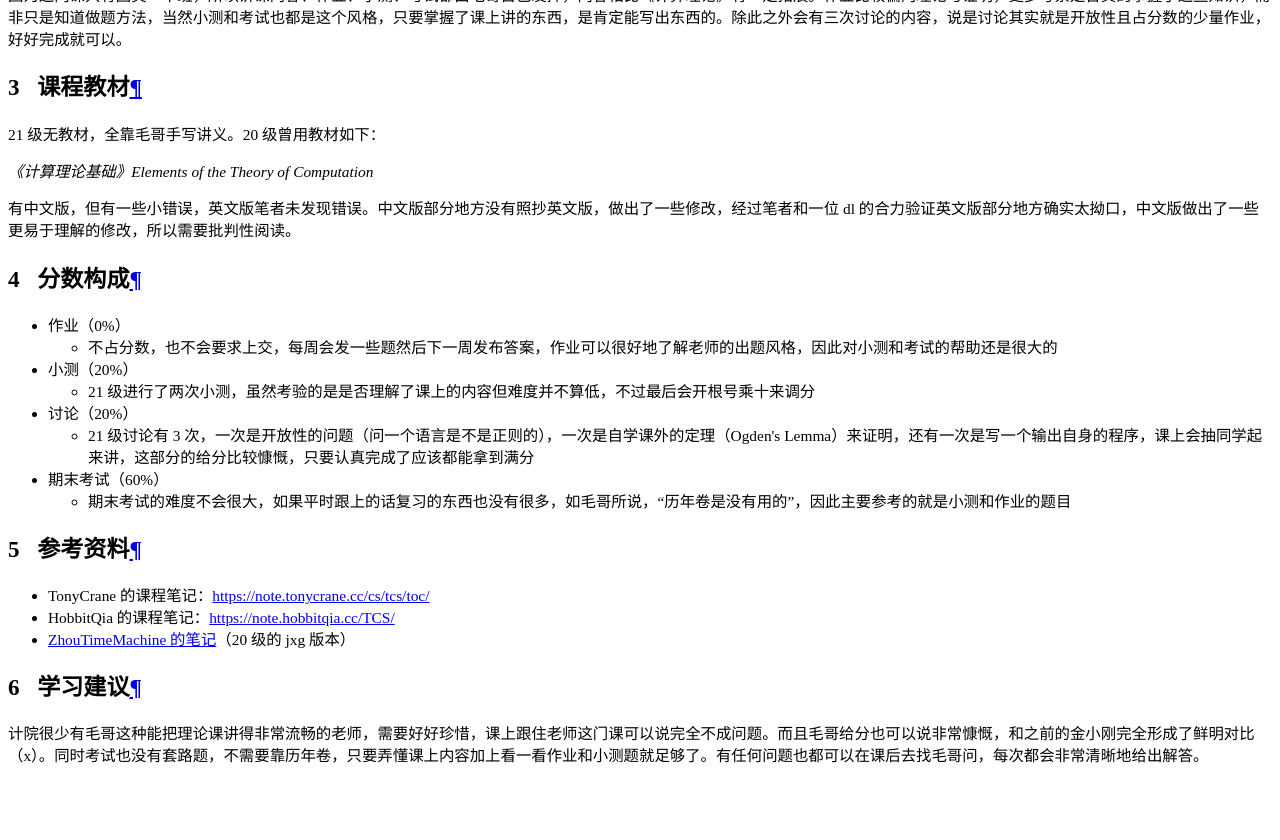
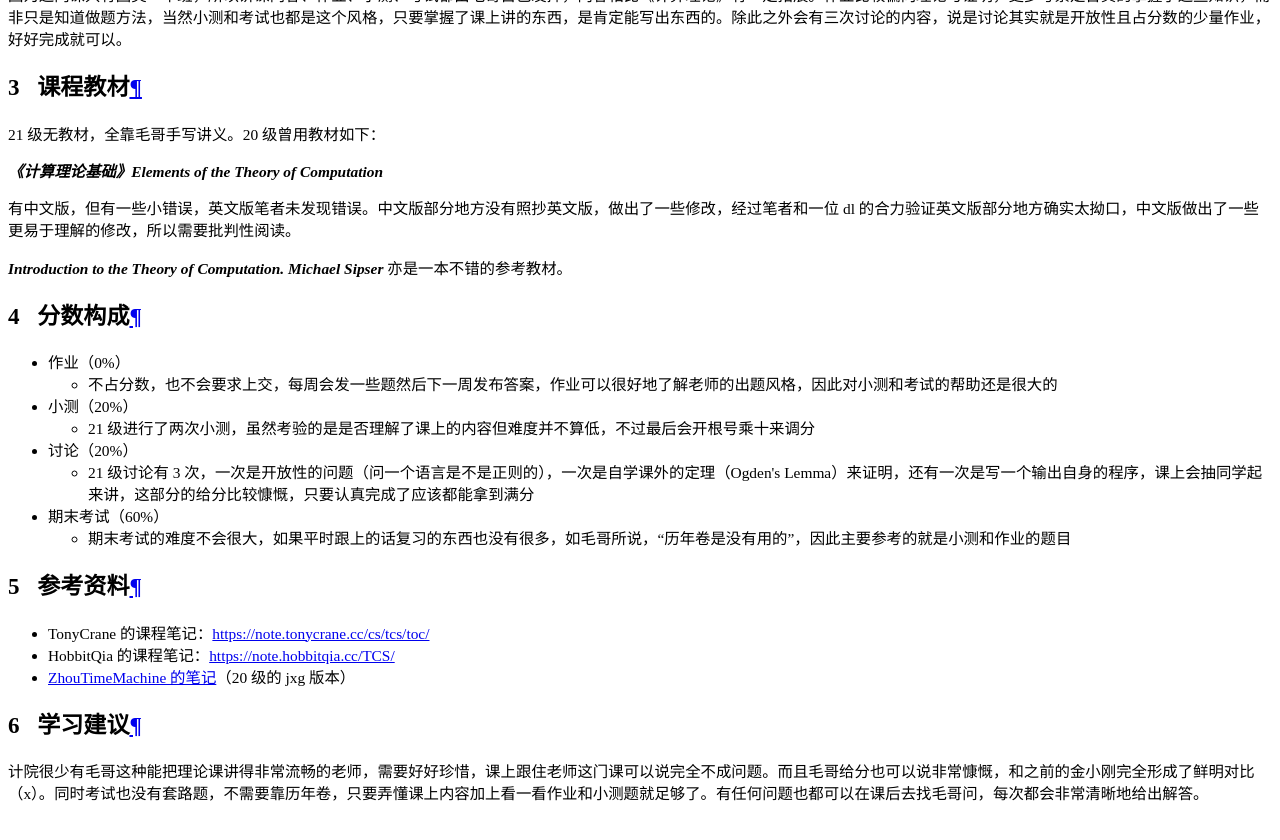
Before and after one commit to ZJU-Turing/TuringCourses, an MkDocs documentation site: the page built from docs/major_basic/theory_of_computation/index.md, in a window 1280 px wide and 900 px high, scrolled down 19600 px. Shown: the top 840 px of the window. Built offline with MkDocs 1.6.1 and Material for MkDocs 9.7.7, drawn with Linux system fonts in a browser that asks for light colours; comment, search, counter and statistics services are not loaded.

Commit message:
minor changes

```diff
--- a/docs/major_basic/theory_of_computation/index.md
+++ b/docs/major_basic/theory_of_computation/index.md
@@ -62,9 +62,11 @@
 
 21 级无教材，全靠毛哥手写讲义。20 级曾用教材如下：
 
-*《计算理论基础》Elements of the Theory of Computation*
+***《计算理论基础》Elements of the Theory of Computation***
 
 有中文版，但有一些小错误，英文版笔者未发现错误。中文版部分地方没有照抄英文版，做出了一些修改，经过笔者和一位 dl 的合力验证英文版部分地方确实太拗口，中文版做出了一些更易于理解的修改，所以需要批判性阅读。
+
+***Introduction to the Theory of Computation. Michael Sipser*** 亦是一本不错的参考教材。
 
 ## 分数构成
 
```
